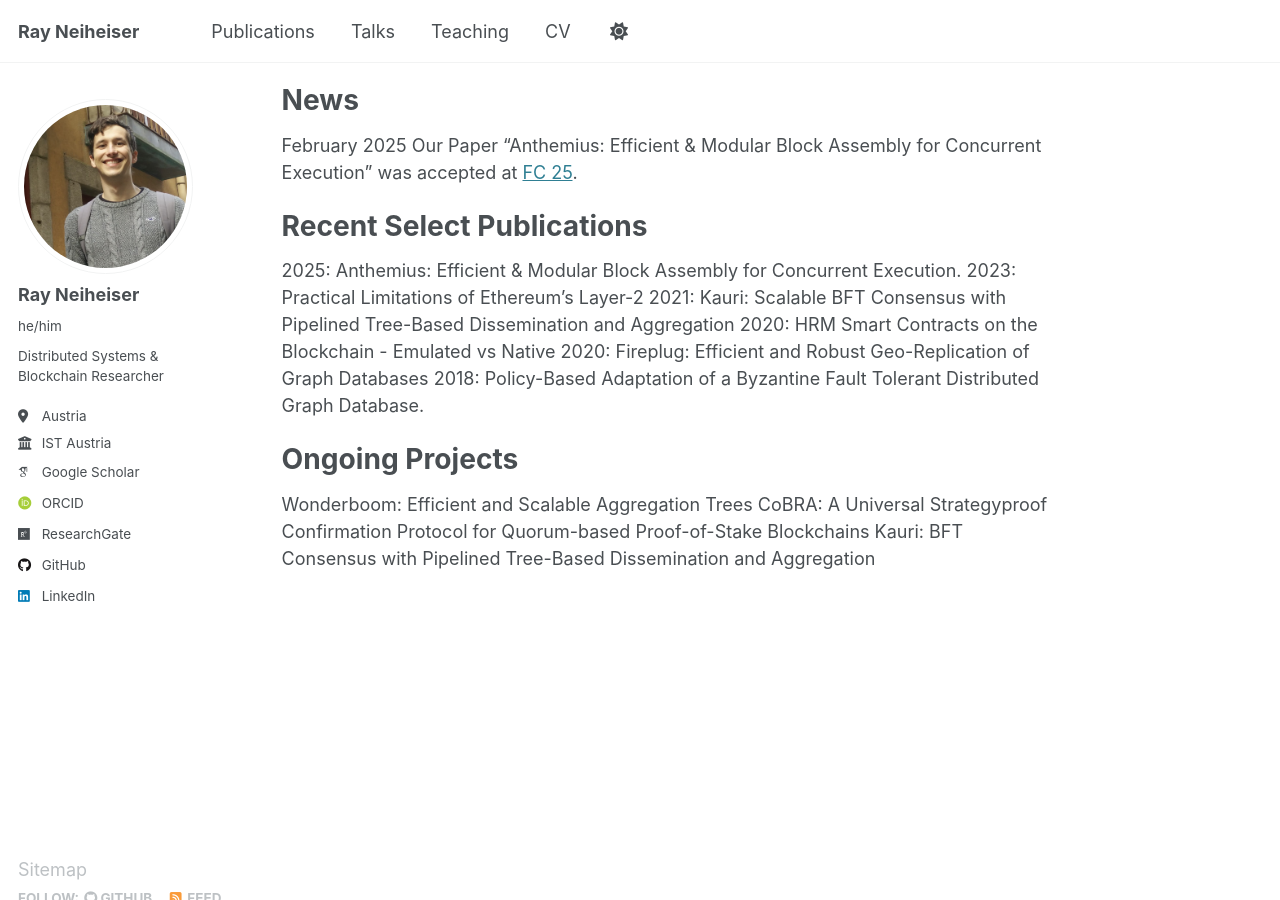
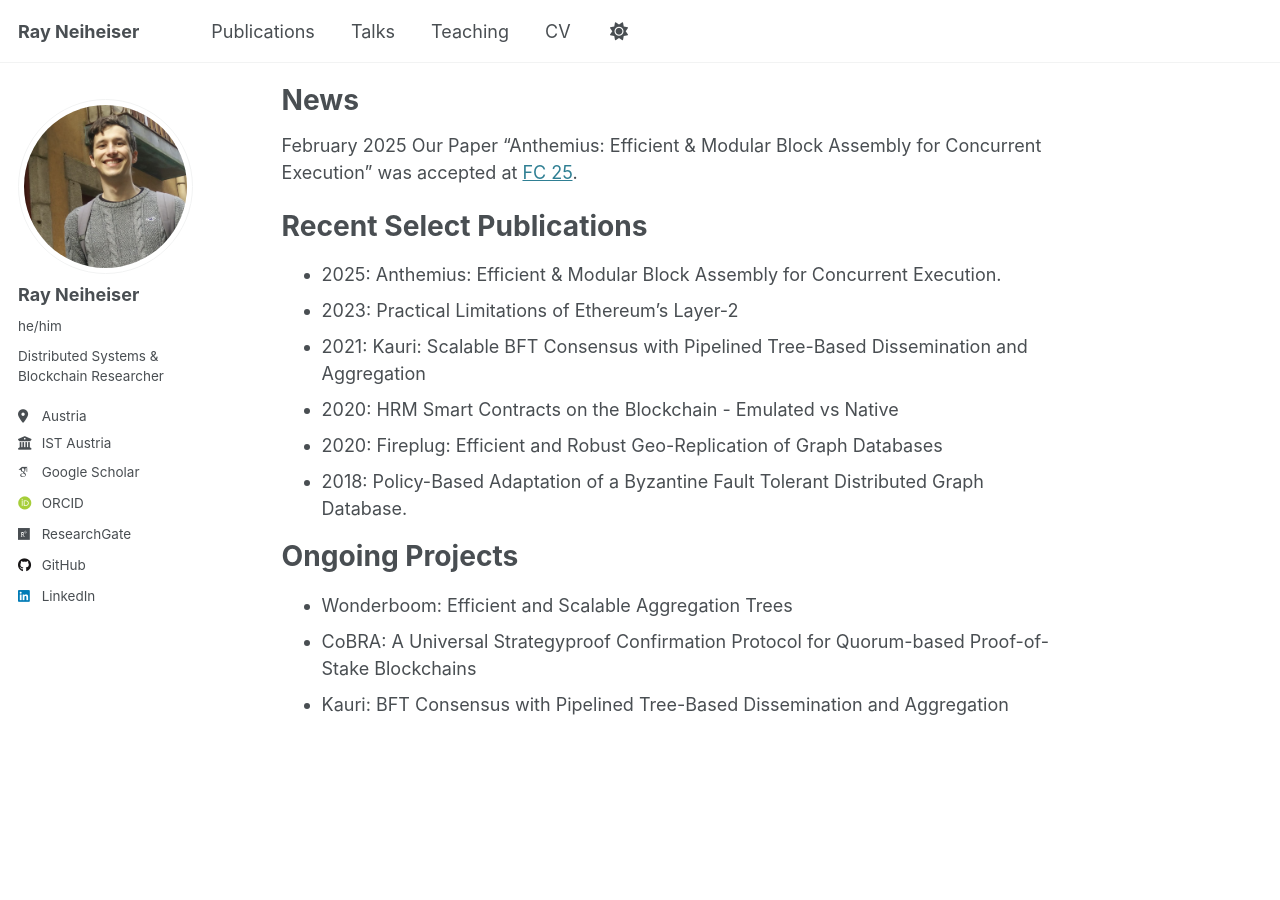
Before and after one commit to Ray-Neiheiser/ray-neiheiser.github.io, a Jekyll site: the page built from _pages/about.md, in a window 1280 px wide and 900 px high, scrolled down 478 px. Built offline with Jekyll 4.4.1, drawn with Linux system fonts in a browser that asks for light colours; some web fonts are replaced.

```diff
--- a/_pages/about.md
+++ b/_pages/about.md
@@ -25,18 +25,16 @@ February 2025 Our Paper "Anthemius: Efficient & Modular Block Assembly for Concu
 
 Recent Select Publications
 ======
-2025: Anthemius: Efficient & Modular Block Assembly for Concurrent Execution.
-2023: Practical Limitations of Ethereum’s Layer-2
-2021: Kauri: Scalable BFT Consensus with Pipelined Tree-Based Dissemination and Aggregation
-2020: HRM Smart Contracts on the Blockchain - Emulated vs Native
-2020: Fireplug: Efficient and Robust Geo-Replication of Graph Databases
-2018: Policy-Based Adaptation of a Byzantine Fault Tolerant Distributed Graph Database.
+- 2025: Anthemius: Efficient & Modular Block Assembly for Concurrent Execution.
+- 2023: Practical Limitations of Ethereum’s Layer-2
+- 2021: Kauri: Scalable BFT Consensus with Pipelined Tree-Based Dissemination and Aggregation
+- 2020: HRM Smart Contracts on the Blockchain - Emulated vs Native
+- 2020: Fireplug: Efficient and Robust Geo-Replication of Graph Databases
+- 2018: Policy-Based Adaptation of a Byzantine Fault Tolerant Distributed Graph Database.
 
 Ongoing Projects
 ======
 
-Wonderboom: Efficient and Scalable Aggregation Trees
-CoBRA: A Universal Strategyproof Confirmation Protocol for Quorum-based
-Proof-of-Stake Blockchains
-Kauri: BFT Consensus with Pipelined Tree-Based Dissemination and
-Aggregation
+- Wonderboom: Efficient and Scalable Aggregation Trees
+- CoBRA: A Universal Strategyproof Confirmation Protocol for Quorum-based Proof-of-Stake Blockchains
+- Kauri: BFT Consensus with Pipelined Tree-Based Dissemination and Aggregation
```
